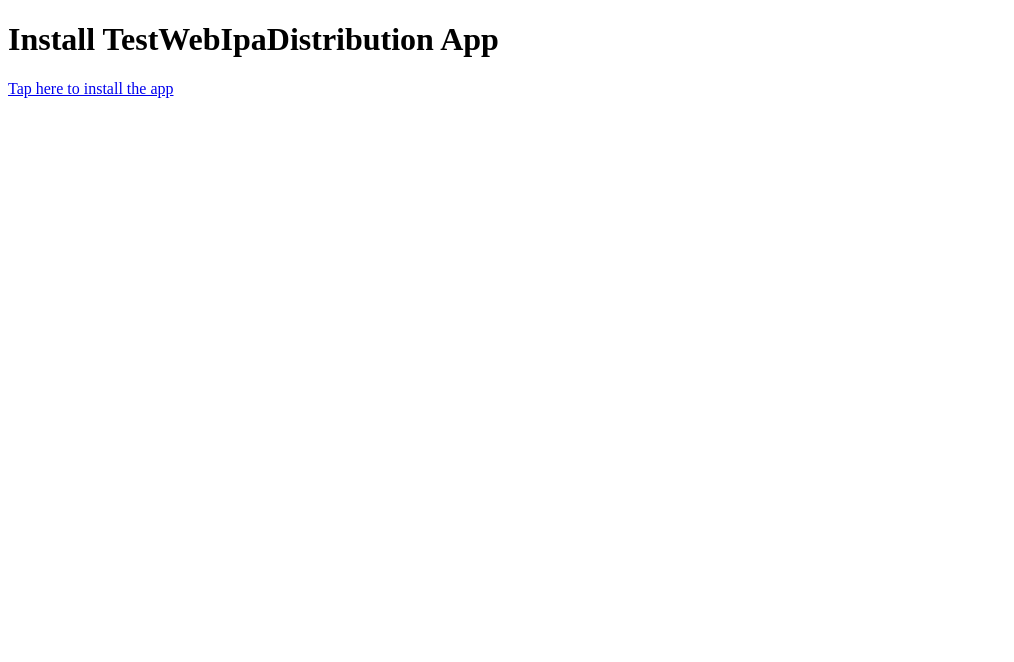
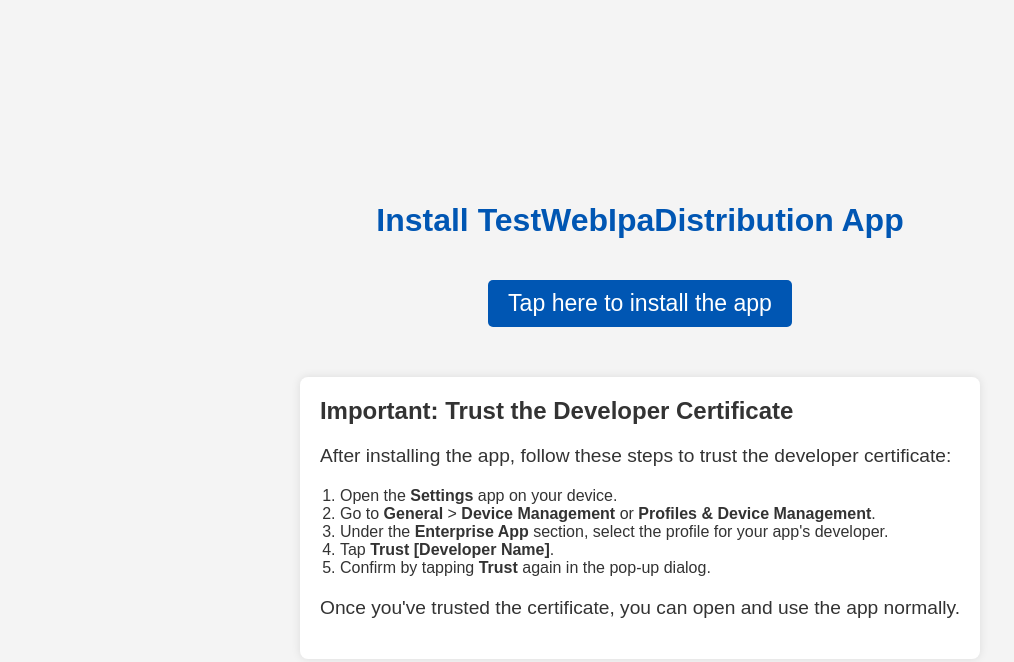
Before and after one commit to bbmk/TestWebIpaDistribution, a plain HTML site: page index.html in a window 1280 px wide. Shown: the whole page, without its empty margins (0-1014 px from the left). Drawn offline with Linux system fonts and the light colour scheme.

Commit message:
Added trust description

```diff
--- a/index.html
+++ b/index.html
@@ -4,13 +4,72 @@
     <meta charset="UTF-8">
     <meta name="viewport" content="width=device-width, initial-scale=1.0">
     <title>Install TestWebIpaDistribution</title>
+    <style>
+        body {
+            font-family: Arial, sans-serif;
+            background-color: #f4f4f4;
+            color: #333;
+            display: flex;
+            flex-direction: column;
+            align-items: center;
+            justify-content: center;
+            height: 100vh;
+            margin: 0;
+            padding: 20px;
+        }
+        h1 {
+            color: #0056b3;
+        }
+        p {
+            font-size: 1.2em;
+            margin: 20px 0;
+        }
+        .install-link {
+            display: inline-block;
+            padding: 10px 20px;
+            font-size: 1.2em;
+            color: white;
+            background-color: #0056b3;
+            border-radius: 5px;
+            text-decoration: none;
+        }
+        .install-link:hover {
+            background-color: #004494;
+        }
+        .instructions {
+            margin-top: 30px;
+            font-size: 1em;
+            background-color: #ffffff;
+            padding: 20px;
+            border-radius: 8px;
+            box-shadow: 0px 0px 10px rgba(0, 0, 0, 0.1);
+        }
+        .instructions h2 {
+            margin-top: 0;
+        }
+        .instructions ol {
+            padding-left: 20px;
+        }
+    </style>
 </head>
 <body>
     <h1>Install TestWebIpaDistribution App</h1>
     <p>
-        <a href="itms-services://?action=download-manifest&url=https://raw.githubusercontent.com/bbmk/TestWebIpaDistribution/main/manifest.plist">
+        <a class="install-link" href="itms-services://?action=download-manifest&url=https://raw.githubusercontent.com/bbmk/TestWebIpaDistribution/main/manifest.plist">
             Tap here to install the app
         </a>
     </p>
+    <div class="instructions">
+        <h2>Important: Trust the Developer Certificate</h2>
+        <p>After installing the app, follow these steps to trust the developer certificate:</p>
+        <ol>
+            <li>Open the <strong>Settings</strong> app on your device.</li>
+            <li>Go to <strong>General</strong> > <strong>Device Management</strong> or <strong>Profiles & Device Management</strong>.</li>
+            <li>Under the <strong>Enterprise App</strong> section, select the profile for your app's developer.</li>
+            <li>Tap <strong>Trust [Developer Name]</strong>.</li>
+            <li>Confirm by tapping <strong>Trust</strong> again in the pop-up dialog.</li>
+        </ol>
+        <p>Once you've trusted the certificate, you can open and use the app normally.</p>
+    </div>
 </body>
 </html>
```
